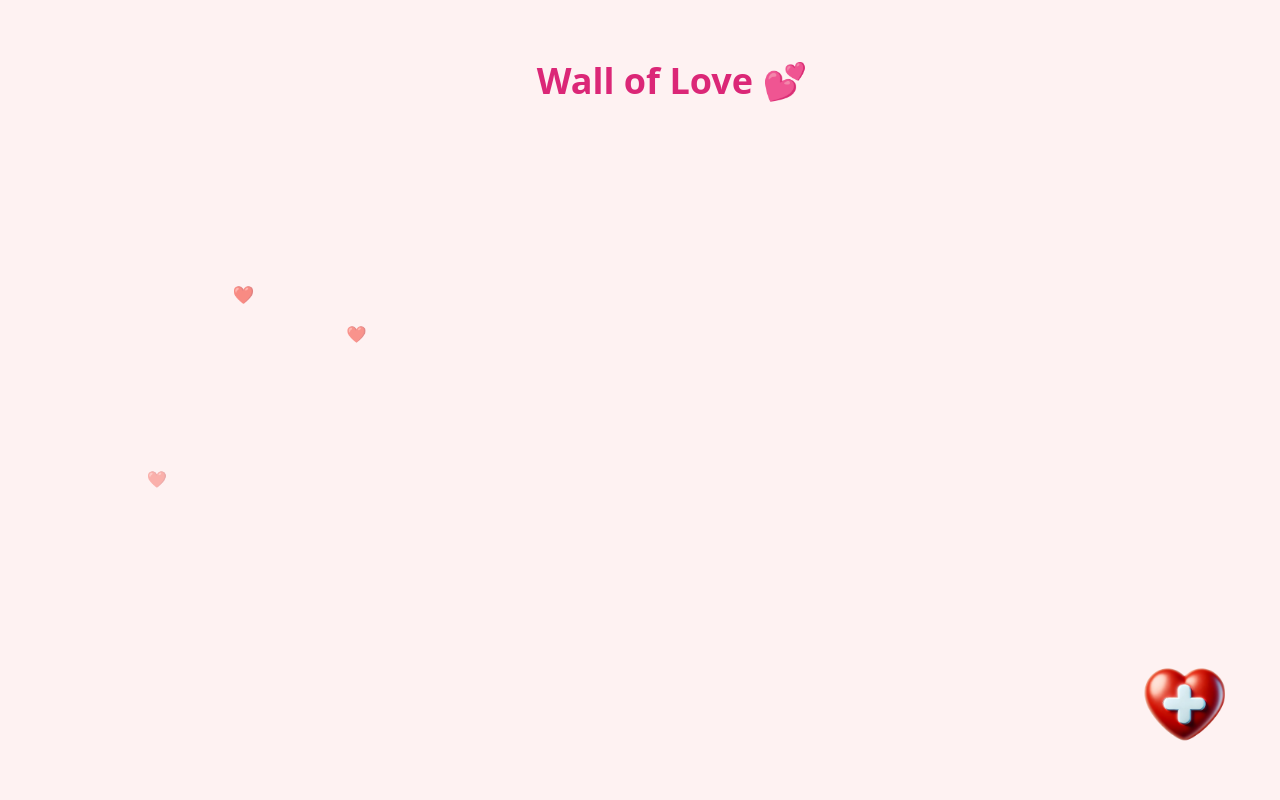
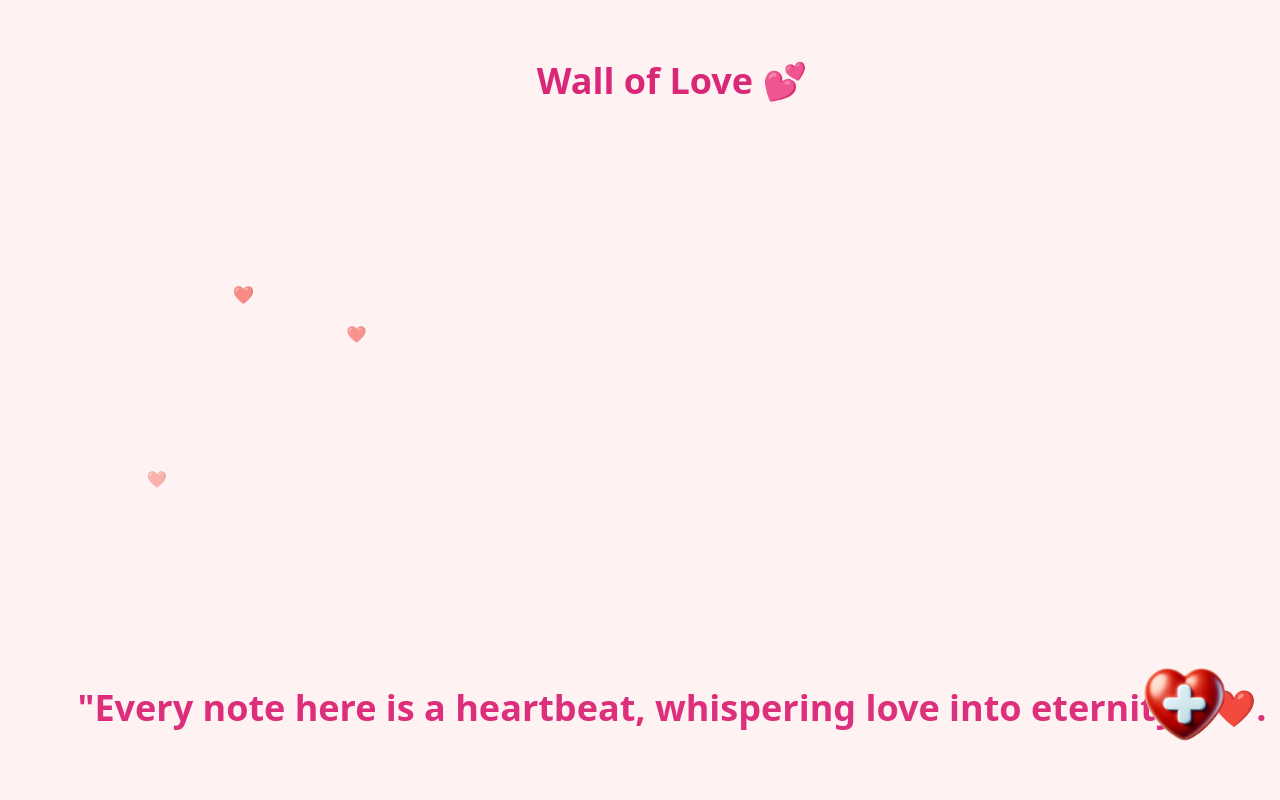
Before and after one commit to Prathat2006/GAURAV_WEBSITE, a plain HTML site: page index.html in a window 1280 px wide. Drawn offline with nearby package versions, Linux system fonts and the light colour scheme; no server answers.

Commit message:
BEautiful for Valentine

```diff
--- a/index.html
+++ b/index.html
@@ -43,6 +43,11 @@
     </div>
 
     <div id="heart-container"></div> <!-- Add heart container -->
+
+    <!-- Add footer for quotes -->
+    <footer class="footer">
+        <p id="quote" class="quote"></p>
+    </footer>
 
     <script>
         // Initialize Lucide icons
@@ -182,10 +187,35 @@
             }, Math.random() * 2000 + 1000); // Interval (1s - 3s) for more frequent rain
         }
 
+        // Quotes array
+        const quotes = [
+            "\"Every note here is a heartbeat, whispering love into eternity.\" ❤️.",
+            "\"Love leaves a mark, and this wall is filled with its sweetest imprints.\" 💕.",
+            "\"Every love note here is a star in the sky of someone’s heart.\" 🌟",
+            "\"Some love stories are told in notes; let yours be one of them.\" ✍️",
+            "\"This wall is a symphony of love notes, each a melody of the heart.\" 🎶",
+        ];
+
+        let currentQuoteIndex = 0;
+
+        function showNextQuote() {
+            const quoteElement = document.getElementById('quote');
+            quoteElement.style.opacity = 0; // Start fade out
+
+            setTimeout(() => {
+                quoteElement.textContent = quotes[currentQuoteIndex];
+                quoteElement.style.opacity = 1; // Fade in
+                currentQuoteIndex = (currentQuoteIndex + 1) % quotes.length;
+            }, 500); // Wait for fade out to complete
+        }
+
+        setInterval(showNextQuote, 5000); // Change quote every 5 seconds
+
         // Load notes when page loads
         window.onload = () => {
             loadNotes();
             startHeartRain(); // Start heart rain on page load
+            showNextQuote(); // Show the first quote
         };
     </script>
 </body>
--- a/style.css
+++ b/style.css
@@ -90,6 +90,7 @@ body {
     border: none;
     cursor: pointer;
     transition: transform 0.3s;
+    z-index: 1100; /* Ensure it is above all other elements */
 }
 
 .add-button:hover {
@@ -227,4 +228,19 @@ body {
     transform: rotate(-10deg); /* More tilted and reversed direction */
 }
 
-/* Removed .note::before and .note::after rules */
+.footer {
+    position: fixed;
+    bottom: 0;
+    width: 100%;
+    background-color: rgb(254 242 242); /* Match the background color */
+    text-align: center;
+    padding: 2rem; /* Increased padding */
+    font-size: 2.25rem; /* Increased font size */
+    font-weight: bold; /* Make text bold */
+    color: rgb(219 39 119); /* Match header color */
+    z-index: 1000; /* Ensure it stays on top */
+}
+
+.quote {
+    transition: opacity 0.5s ease-in-out;
+}
```
